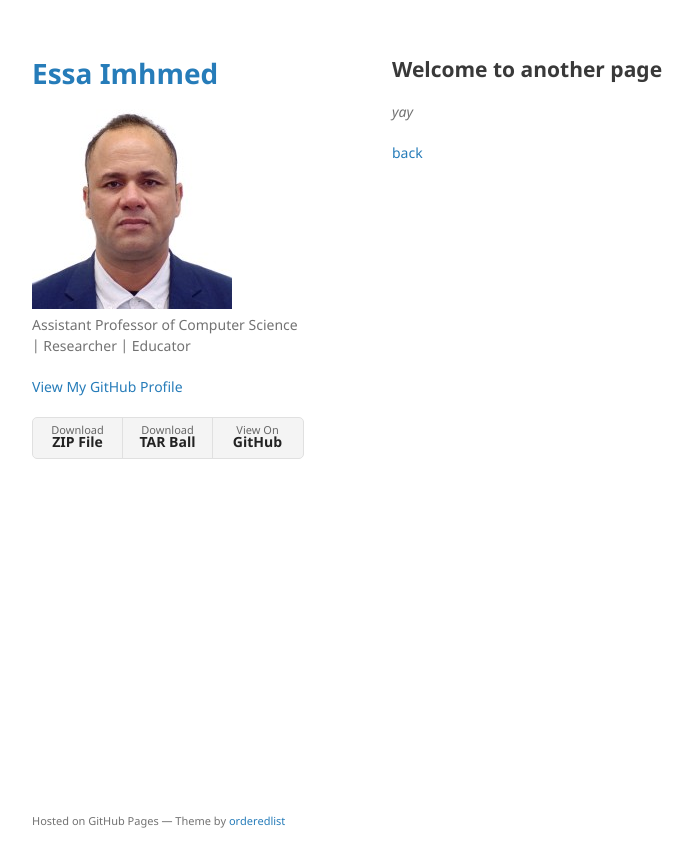
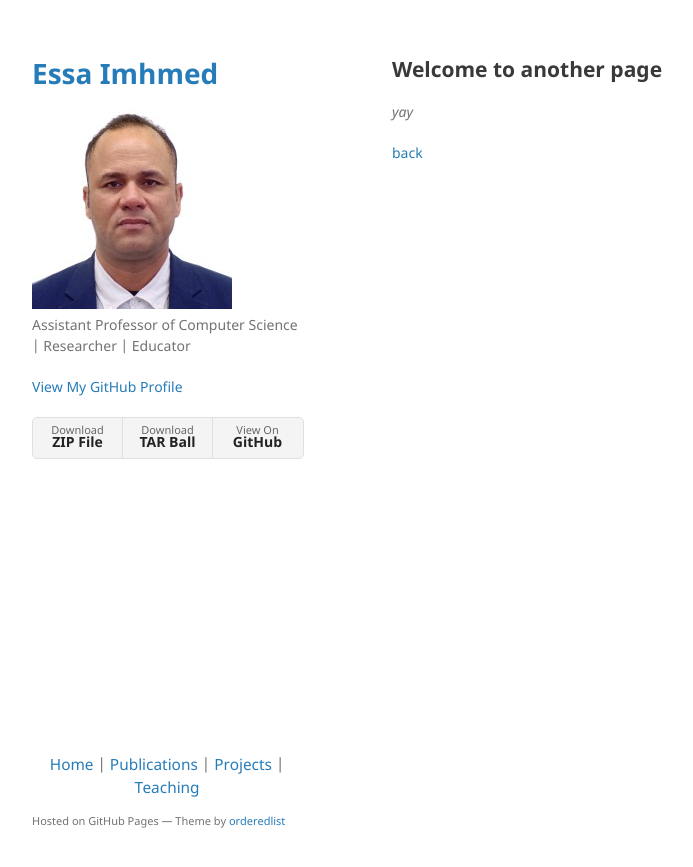
Before and after one commit to imhmede/imhmede.github.io, a Jekyll site: the page built from another-page.md, in a window 1280 px wide. Shown: the top 867 px of the page, without its empty margins (178-871 px from the left). Built offline with Jekyll 4.4.1, drawn with Linux system fonts in a browser that asks for light colours; our own code applies the rules of GitHub Pages for plain Markdown files.

Commit message:
bio description

```diff
--- a/_layouts/default.html
+++ b/_layouts/default.html
@@ -45,6 +45,12 @@
 
       </section>
       <footer>
+        <div style="text-align: center; margin-top: 20px; padding: 10px; font-size: 1.1em;">
+          <a href="{{ '/' | relative_url }}">Home</a> |
+          <a href="{{ '/publication.html' | relative_url }}">Publications</a> |
+          <a href="{{ '/projects.html' | relative_url }}">Projects</a> |
+          <a href="{{ '/teaching.html' | relative_url }}">Teaching</a>
+        </div>
         {% if site.github.is_project_page %}
         <p>This project is maintained by <a href="{{ site.github.owner_url }}">{{ site.github.owner_name }}</a></p>
         {% endif %}
```
